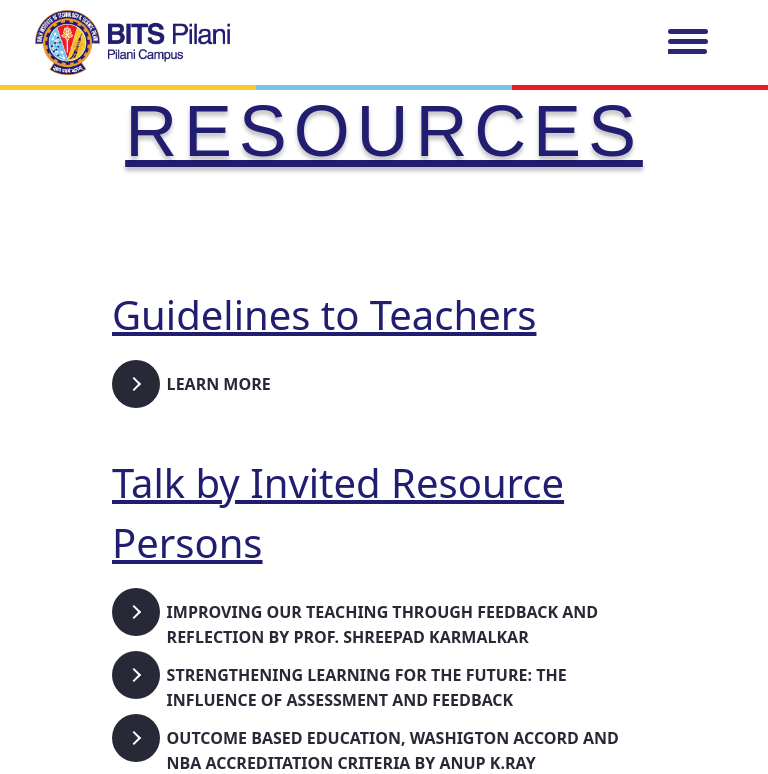
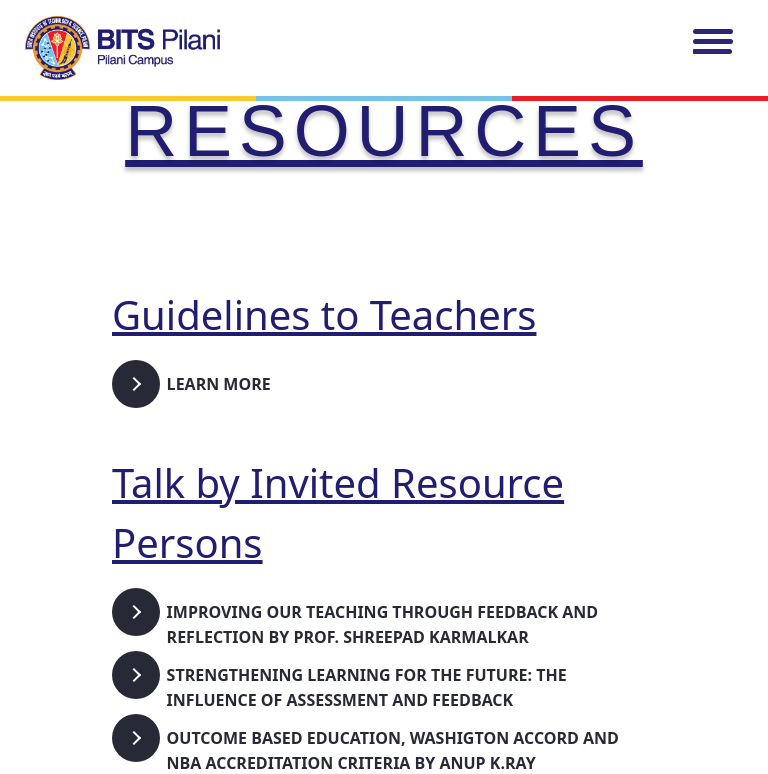
Before and after one commit to Kunjan-Shah/TLC-website, a plain HTML site: page resources.html in a window 768 px wide. Shown: the top 774 px of the page. Drawn offline with nearby package versions, Linux system fonts and the light colour scheme; a web font is replaced by a local one.

Commit message:
navbar responsive

```diff
--- a/css/activities-styles.css
+++ b/css/activities-styles.css
@@ -209,6 +209,69 @@ body{
 	color: #2b2776;
 }
 
+
+/* MEDIA QUERIES */
+/*mobile view*/
+@media (max-width: 576px) {
+	#header{
+		min-height: 70px;
+	}
+	#navbar{
+		min-height: 65px;
+	}
+  .hamburger-shell{
+	  top:2px;
+      left: calc(100% - 75px);
+  }
+  .logo{
+	  width: 150px;
+	  margin-left: 20px;
+  }
+  .logo a {
+	  width: 150px;
+  }
+  #menu {
+	margin: 53px 10px 0px 0px;
+  }
+
+}
+/* tab view */
+@media only screen and (min-width: 576px) and (max-width: 768px) {
+	#header{
+		min-height: 90px;
+	}
+	#navbar{
+		min-height: 85px;
+	}
+  .hamburger-shell{
+	  top:9px;
+	  left: calc(100% - 75px);
+  }
+  .logo{
+	  width: 250px;
+	  margin-left: 25px;
+  }
+  .logo a {
+	  width: 250px;
+  }
+  #menu {
+	margin: 59px 10px 0px 0px;
+  }
+}
+/*desktop view*/
+@media (min-width: 768px){
+	#navbar{
+		min-height: 96px;
+	}
+  .logo{
+	  min-width: 250px;
+  }
+  .logo a {
+	  min-width: 250px;
+  }
+}
+
+
 /* HEADINGS */
 
 
--- a/css/members-styles.css
+++ b/css/members-styles.css
@@ -210,6 +210,67 @@ body{
 	color: #2b2776;
 }
 
+
+/* MEDIA QUERIES */
+/*mobile view*/
+@media (max-width: 576px) {
+	#header{
+		min-height: 70px;
+	}
+	#navbar{
+		min-height: 65px;
+	}
+  .hamburger-shell{
+	  top:2px;
+      left: calc(100% - 75px);
+  }
+  .logo{
+	  width: 150px;
+	  margin-left: 20px;
+  }
+  .logo a {
+	  width: 150px;
+  }
+  #menu {
+	margin: 53px 10px 0px 0px;
+  }
+
+}
+/* tab view */
+@media only screen and (min-width: 576px) and (max-width: 768px) {
+	#header{
+		min-height: 90px;
+	}
+	#navbar{
+		min-height: 85px;
+	}
+  .hamburger-shell{
+	  top:9px;
+	  left: calc(100% - 75px);
+  }
+  .logo{
+	  width: 250px;
+	  margin-left: 25px;
+  }
+  .logo a {
+	  width: 250px;
+  }
+  #menu {
+	margin: 59px 10px 0px 0px;
+  }
+}
+/*desktop view*/
+@media (min-width: 768px){
+	#navbar{
+		min-height: 96px;
+	}
+  .logo{
+	  min-width: 250px;
+  }
+  .logo a {
+	  min-width: 250px;
+  }
+}
 /* style.css END */
 
 
--- a/css/online-teaching-styles.css
+++ b/css/online-teaching-styles.css
@@ -208,6 +208,67 @@ body{
 .bump {
 	top: 64px;
 	color: #2b2776;
+}
+
+/* MEDIA QUERIES */
+/*mobile view*/
+@media (max-width: 576px) {
+	#header{
+		min-height: 70px;
+	}
+	#navbar{
+		min-height: 65px;
+	}
+  .hamburger-shell{
+	  top:2px;
+      left: calc(100% - 75px);
+  }
+  .logo{
+	  width: 150px;
+	  margin-left: 20px;
+  }
+  .logo a {
+	  width: 150px;
+  }
+  #menu {
+	margin: 53px 10px 0px 0px;
+  }
+
+}
+/* tab view */
+@media only screen and (min-width: 576px) and (max-width: 768px) {
+	#header{
+		min-height: 90px;
+	}
+	#navbar{
+		min-height: 85px;
+	}
+  .hamburger-shell{
+	  top:9px;
+	  left: calc(100% - 75px);
+  }
+  .logo{
+	  width: 250px;
+	  margin-left: 25px;
+  }
+  .logo a {
+	  width: 250px;
+  }
+  #menu {
+	margin: 59px 10px 0px 0px;
+  }
+}
+/*desktop view*/
+@media (min-width: 768px){
+	#navbar{
+		min-height: 96px;
+	}
+  .logo{
+	  min-width: 250px;
+  }
+  .logo a {
+	  min-width: 250px;
+  }
 }
 
 /* style.css END */
--- a/css/photo-gallery-styles.css
+++ b/css/photo-gallery-styles.css
@@ -208,6 +208,67 @@ body{
 .bump {
 	top: 64px;
 	color: #2b2776;
+}
+
+/* MEDIA QUERIES */
+/*mobile view*/
+@media (max-width: 576px) {
+	#header{
+		min-height: 70px;
+	}
+	#navbar{
+		min-height: 65px;
+	}
+  .hamburger-shell{
+	  top:2px;
+      left: calc(100% - 75px);
+  }
+  .logo{
+	  width: 150px;
+	  margin-left: 20px;
+  }
+  .logo a {
+	  width: 150px;
+  }
+  #menu {
+	margin: 53px 10px 0px 0px;
+  }
+
+}
+/* tab view */
+@media only screen and (min-width: 576px) and (max-width: 768px) {
+	#header{
+		min-height: 90px;
+	}
+	#navbar{
+		min-height: 85px;
+	}
+  .hamburger-shell{
+	  top:9px;
+	  left: calc(100% - 75px);
+  }
+  .logo{
+	  width: 250px;
+	  margin-left: 25px;
+  }
+  .logo a {
+	  width: 250px;
+  }
+  #menu {
+	margin: 59px 10px 0px 0px;
+  }
+}
+/*desktop view*/
+@media (min-width: 768px){
+	#navbar{
+		min-height: 96px;
+	}
+  .logo{
+	  min-width: 250px;
+  }
+  .logo a {
+	  min-width: 250px;
+  }
 }
 
 /* style.css END */
--- a/css/resources-styles.css
+++ b/css/resources-styles.css
@@ -210,6 +210,67 @@ body{
 	color: #2b2776;
 }
 
+/* MEDIA QUERIES */
+/*mobile view*/
+@media (max-width: 576px) {
+	#header{
+		min-height: 70px;
+	}
+	#navbar{
+		min-height: 65px;
+	}
+  .hamburger-shell{
+	  top:2px;
+      left: calc(100% - 75px);
+  }
+  .logo{
+	  width: 150px;
+	  margin-left: 20px;
+  }
+  .logo a {
+	  width: 150px;
+  }
+  #menu {
+	margin: 53px 10px 0px 0px;
+  }
+
+}
+/* tab view */
+@media only screen and (min-width: 576px) and (max-width: 768px) {
+	#header{
+		min-height: 90px;
+	}
+	#navbar{
+		min-height: 85px;
+	}
+  .hamburger-shell{
+	  top:9px;
+	  left: calc(100% - 75px);
+  }
+  .logo{
+	  width: 250px;
+	  margin-left: 25px;
+  }
+  .logo a {
+	  width: 250px;
+  }
+  #menu {
+	margin: 59px 10px 0px 0px;
+  }
+}
+/*desktop view*/
+@media (min-width: 768px){
+	#navbar{
+		min-height: 96px;
+	}
+  .logo{
+	  min-width: 250px;
+  }
+  .logo a {
+	  min-width: 250px;
+  }
+}
+
 /* style.css END */
 
 
@@ -337,135 +398,3 @@ body{
 .learn-more:hover .button-text {
   color: #fff;
 }
-/* MEDIA QUERIES */
-
-@media (max-width: 576px) {
-	#header{
-		min-height: 70px;
-	}
-	#navbar{
-		min-height: 65px;
-	}
-
-    .wrapper {
-		/* padding-top: 70px; */
-        background-size:auto 100vh;
-    }
-
-  .heading-tlc{
-  	font-size: 50px;
-  }
-
-  .heading-bppc {
-  	font-size: 40px;
-  }
-  .hamburger-shell{
-	  top:2px;
-  }
-  .logo{
-	  width: 150px;
-  }
-  .logo a {
-	  width: 150px;
-  }
-  #menu {
-	margin: 53px 10px 0px 0px;
-  }
-
-  /* .hamburger-shell{
-  }
-
-.top, .middle, .menu-name{
-  position: absolute;
-	top: 7px;
-  width : 30px;
-}
-.middle{
-  top: 14px;
-}
-
-.menu-name{
-  top:21px;
-} */
-.slidingVertical{
-	display: none;
-}
-
-#text-1, #text2, #text-3{
-  font-size: 2rem;
-  padding-left:2%;
-}
-
-#text3{
-  font-size: 1.5rem;
-}
-
-}
-
-@media only screen and (min-width: 576px) and (max-width: 768px) {
-	#header{
-		min-height: 90px;
-	}
-	#navbar{
-		min-height: 85px;
-	}
-
-    .wrapper {
-		/* padding-top: 70px; */
-        background-size:auto 100vh;
-    }
-
-  .heading-tlc{
-  	font-size: 50px;
-  }
-
-  .heading-bppc {
-  	font-size: 40px;
-  }
-  .hamburger-shell{
-	  top:9px;
-  }
-  .logo{
-	  width: 250px;
-  }
-  .logo a {
-	  width: 250px;
-  }
-  #menu {
-	margin: 59px 10px 0px 0px;
-  }
-}
-
-@media (min-width: 768px){
-	#header{
-		min-height: 90px;
-	}
-	#navbar{
-		min-height: 85px;
-	}
-
-    .wrapper {
-		/* padding-top: 70px; */
-        background-size:auto 100vh;
-    }
-
-  .heading-tlc{
-  	font-size: 50px;
-  }
-
-  .heading-bppc {
-  	font-size: 40px;
-  }
-  .hamburger-shell{
-	  top:9px;
-  }
-  .logo{
-	  width: 250px;
-  }
-  .logo a {
-	  width: 250px;
-  }
-  #menu {
-	margin: 59px 10px 0px 0px;
-  }
-}
--- a/css/styles.css
+++ b/css/styles.css
@@ -598,7 +598,6 @@ body{
 	}
 
     .wrapper {
-		/* padding-top: 70px; */
         background-size:auto 100vh;
     }
 
@@ -611,9 +610,11 @@ body{
   }
   .hamburger-shell{
 	  top:2px;
+      left: calc(100% - 75px);
   }
   .logo{
 	  width: 150px;
+	  margin-left: 20px;
   }
   .logo a {
 	  width: 150px;
@@ -622,21 +623,6 @@ body{
 	margin: 53px 10px 0px 0px;
   }
 
-  /* .hamburger-shell{
-  }
-
-.top, .middle, .menu-name{
-  position: absolute;
-	top: 7px;
-  width : 30px;
-}
-.middle{
-  top: 14px;
-}
-
-.menu-name{
-  top:21px;
-} */
 .slidingVertical{
 	display: none;
 }
@@ -661,7 +647,6 @@ body{
 	}
 
     .wrapper {
-		/* padding-top: 70px; */
         background-size:auto 100vh;
     }
 
@@ -674,9 +659,11 @@ body{
   }
   .hamburger-shell{
 	  top:9px;
+	  left: calc(100% - 75px);
   }
   .logo{
 	  width: 250px;
+	  margin-left: 25px;
   }
   .logo a {
 	  width: 250px;
@@ -687,35 +674,13 @@ body{
 }
 
 @media (min-width: 768px){
-	#header{
-		min-height: 90px;
+	#navbar{
+		min-height: 96px;
 	}
-	#navbar{
-		min-height: 85px;
-	}
-
-    .wrapper {
-		/* padding-top: 70px; */
-        background-size:auto 100vh;
-    }
-
-  .heading-tlc{
-  	font-size: 50px;
-  }
-
-  .heading-bppc {
-  	font-size: 40px;
-  }
-  .hamburger-shell{
-	  top:9px;
-  }
   .logo{
-	  width: 250px;
+	  min-width: 250px;
   }
   .logo a {
-	  width: 250px;
-  }
-  #menu {
-	margin: 59px 10px 0px 0px;
+	  min-width: 250px;
   }
 }
```
Also changed, not shown: css/taleem-styles.css (+61 -0 lines).
